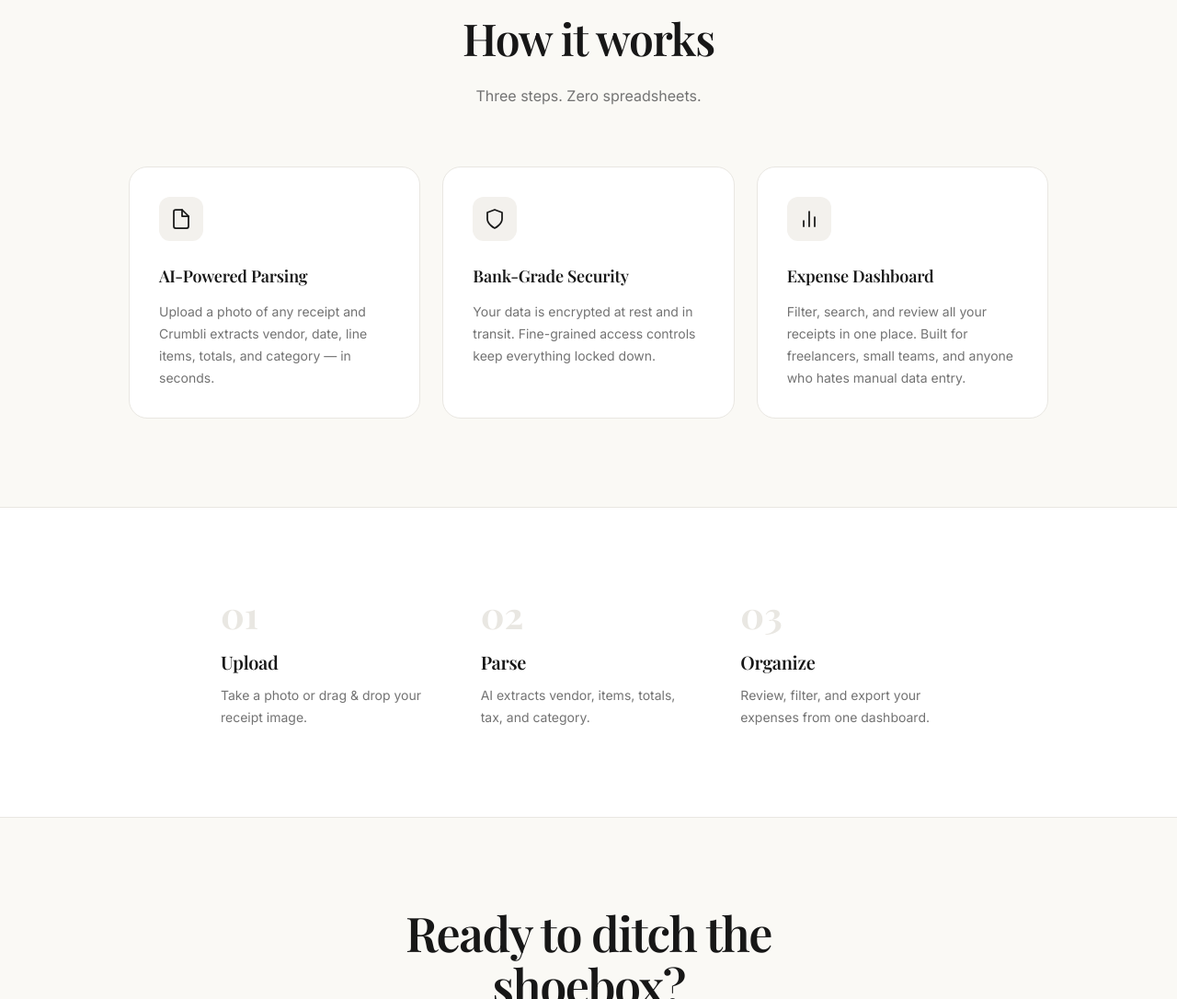
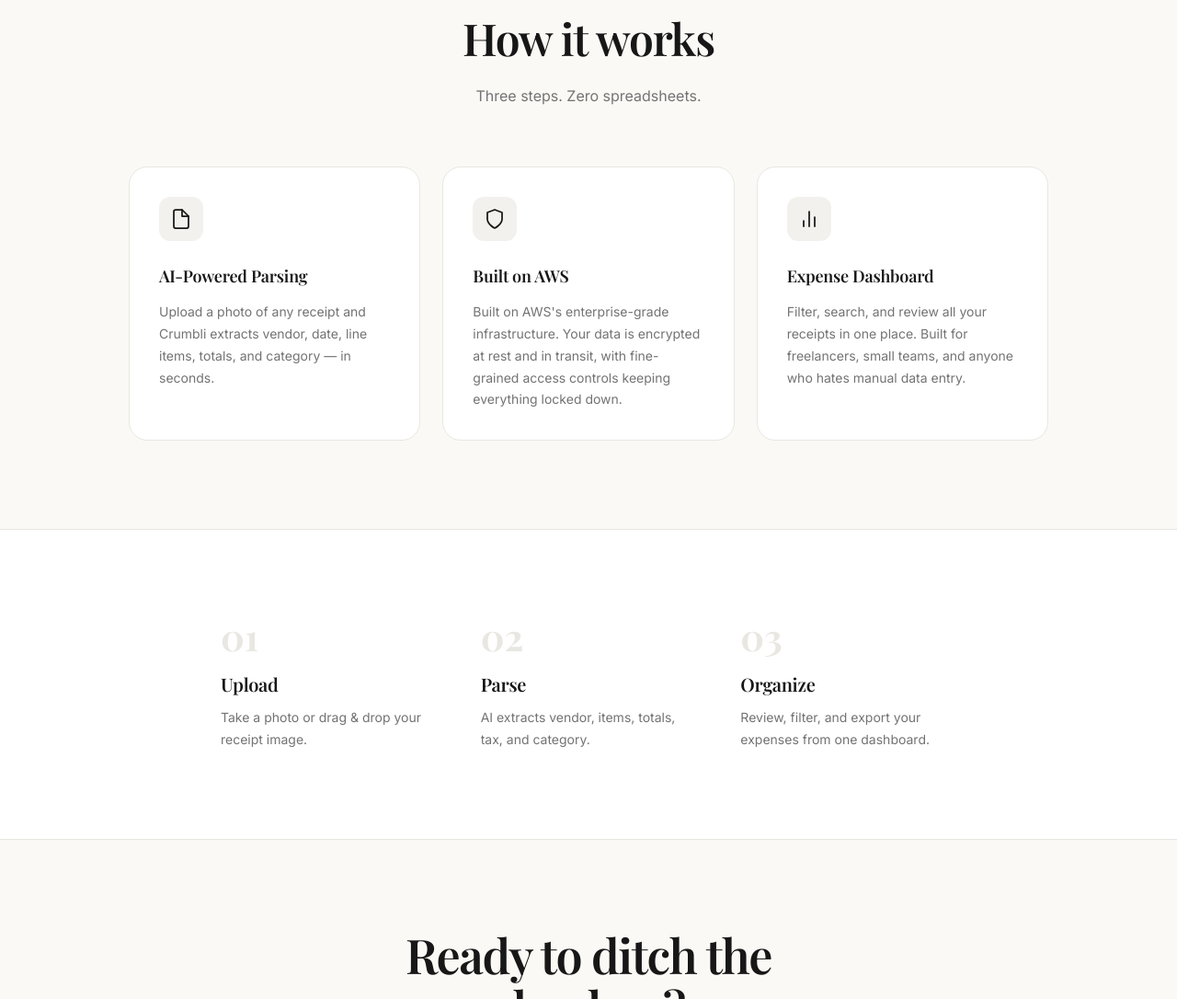
Before and after one commit to crumblii/crumblii.github.io, a plain HTML site: page index.html in a window 1280 px wide. Shown: the part 764-1850 px from the top of the page at 92% size. Drawn offline with nearby package versions, Linux system fonts and the light colour scheme.

Commit message:
fix: apply AWS infrastructure copy update to root index.html
The root index.html is what GitHub Pages serves — the previous change
only updated landing-page/index.html.

Co-Authored-By: Claude Sonnet 4.6 <noreply@anthropic.com>

```diff
--- a/index.html
+++ b/index.html
@@ -206,8 +206,8 @@
             <path d="M12 22s8-4 8-10V5l-8-3-8 3v7c0 6 8 10 8 10z"/>
           </svg>
         </div>
-        <h3>Bank-Grade Security</h3>
-        <p>Your data is encrypted at rest and in transit. Fine-grained access controls keep everything locked down.</p>
+        <h3>Built on AWS</h3>
+        <p>Built on AWS's enterprise-grade infrastructure. Your data is encrypted at rest and in transit, with fine-grained access controls keeping everything locked down.</p>
       </div>
       <div class="feature-card">
         <div class="feature-icon">
```
